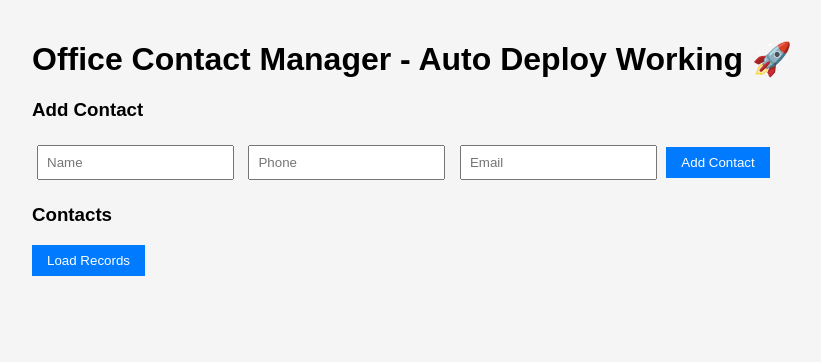
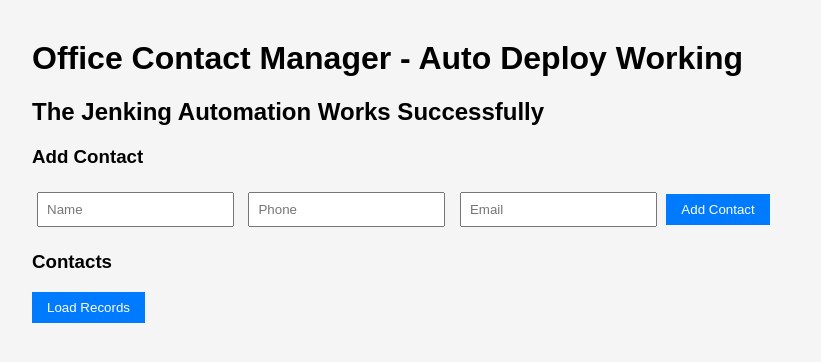
Before and after one commit to sanjaiparanitharan/office-contact-manager, a plain HTML site: page office-records-app/frontend/index.html in a window 1280 px wide. Shown: the whole page, without its empty margins (8-829 px from the left). Drawn offline with Linux system fonts and the light colour scheme.

Commit message:
Update index.html

```diff
--- a/office-records-app/frontend/index.html
+++ b/office-records-app/frontend/index.html
@@ -7,7 +7,9 @@
 
 <body>
 
-<h1>Office Contact Manager - Auto Deploy Working 🚀</h1>
+<h1>Office Contact Manager - Auto Deploy Working </h1>
+
+<h2>The Jenking Automation Works Successfully </h2>
 
 <h3>Add Contact</h3>
 
```
